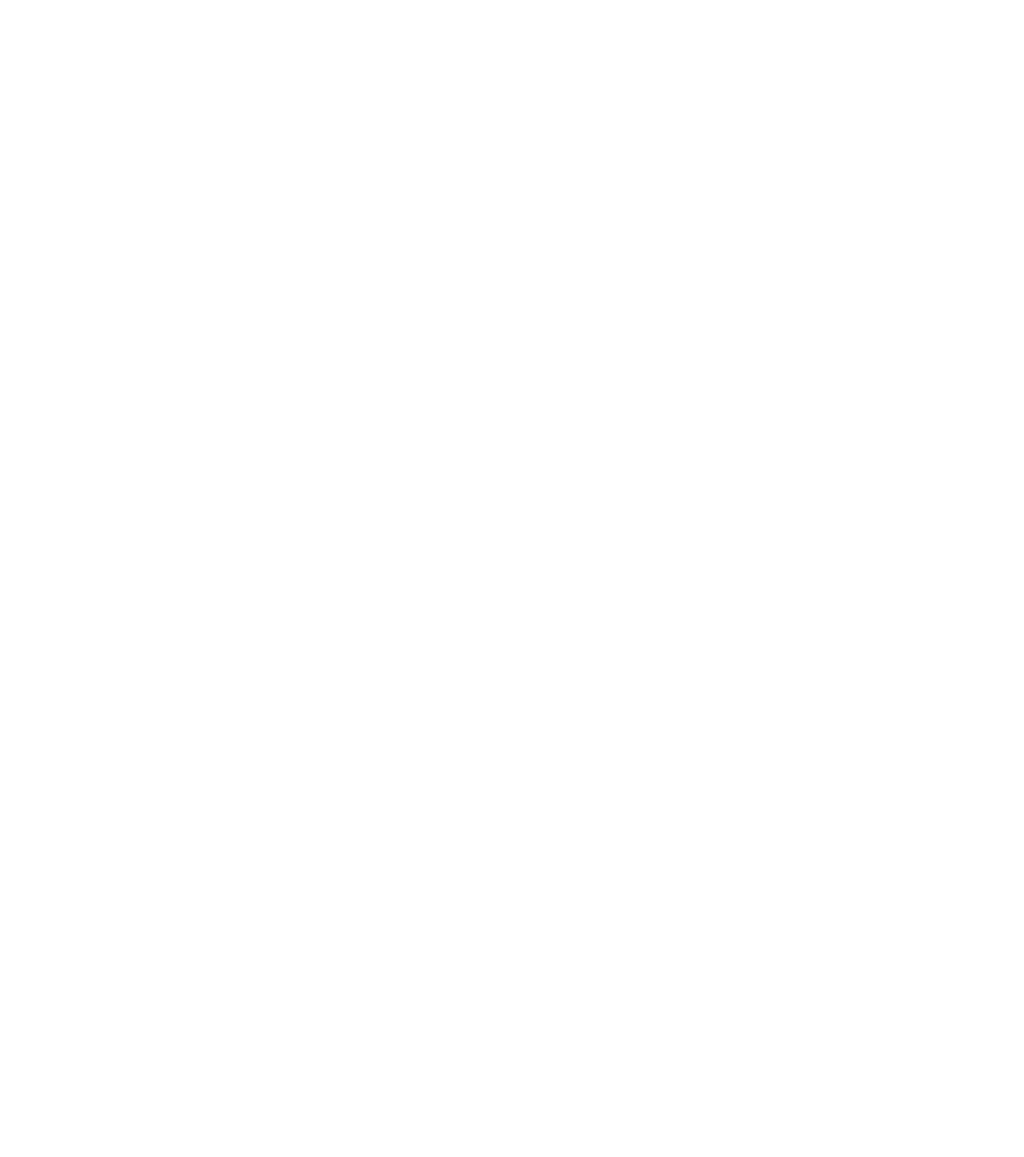
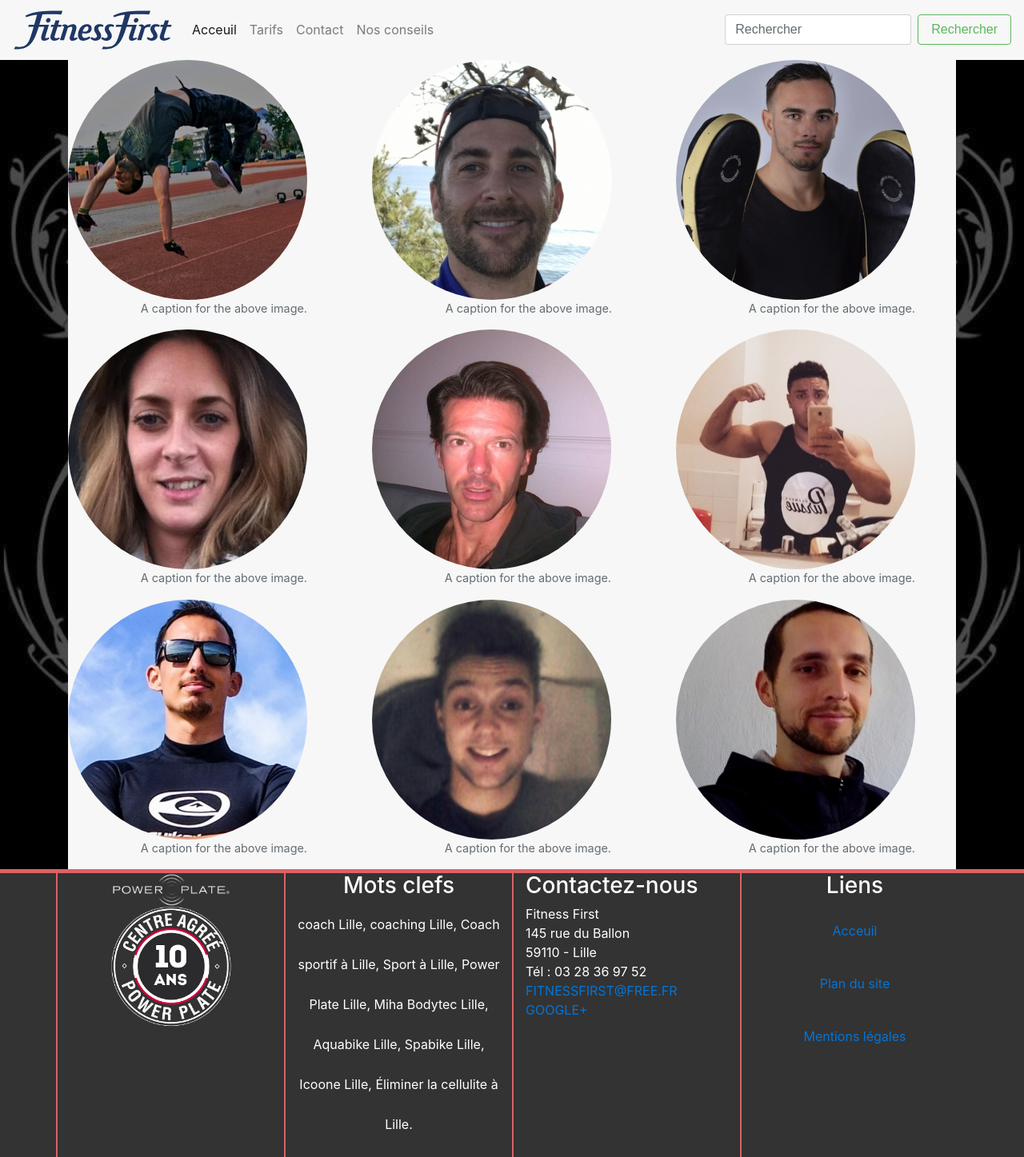
Before and after one commit to gustavofringe/projectSportsCoach, a plain HTML site: page pages/coach.html in a window 1280 px wide. Shown: the whole page at 80% size. Before the commit the page ends 800 px from the top, so only its background shows below. Drawn offline with nearby package versions, Linux system fonts and the light colour scheme; some packages are replaced by stand-ins of ours.

Commit message:
coach.html: add content

```diff
--- a/pages/advice.html
+++ b/pages/advice.html
@@ -0,0 +1,229 @@
+<!doctype html>
+<html class="no-js" lang="">
+<head>
+    <meta charset="utf-8">
+    <meta http-equiv="x-ua-compatible" content="ie=edge">
+    <title>Fitness First || Nous contactez</title>
+    <meta name="description"
+          content="Bienvenue sur le site de Power Management Lille. Venez faire du sport, vous remettre en forme ou faire du fitness avec nos coachs sportifs professionnels à Lille.">
+    <meta name="viewport" content="width=device-width, initial-scale=1">
+
+    <!-- Place favicon.ico in the root directory -->
+    <link rel="icon" href="../favicon.ico"/>
+    <link rel="stylesheet" href="../dist/css/bootstrap.css">
+    <link rel="stylesheet" href="../dist/css/bootstrap-datepicker.css">
+    <link rel="stylesheet" href="../scss/stylesheets/screen.css">
+    <script src="../js/vendor/modernizr-2.8.3.min.js"></script>
+</head>
+<body>
+<header>
+    <!--nav icon-->
+    <nav class="navbar navbar-toggleable-md navbar-light bg-faded">
+        <button class="navbar-toggler navbar-toggler-right" type="button" data-toggle="collapse"
+                data-target="#navbarSupportedContent" aria-controls="navbarSupportedContent" aria-expanded="false"
+                aria-label="Toggle navigation">
+            <span class="navbar-toggler-icon"></span>
+        </button>
+        <!--logo-->
+        <a class="navbar-brand" href="../index.html"><img src="../img/Fitness_logo.svg" alt="logo coach"></a>
+        <!--menu-->
+        <div class="collapse navbar-collapse" id="navbarSupportedContent">
+            <ul class="navbar-nav mr-auto">
+                <li class="nav-item active">
+                    <a class="nav-link" href="../index.html">Acceuil<span class="sr-only">(current)</span></a>
+                </li>
+                <li class="nav-item">
+                    <a class="nav-link" href="rate.html">Tarifs</a>
+                </li>
+                <li class="nav-item">
+                <a class="nav-link" href="contact.html">Contact</a>
+                </li>
+                <li class="nav-item">
+                    <a class="nav-link" href="coach.html">Nos coach</a>
+                </li>
+            </ul>
+            <form class="form-inline my-2 my-lg-0">
+                <input class="form-control mr-sm-2" type="text" placeholder="Rechercher">
+                <button class="btn btn-outline-success my-2 my-sm-0" type="submit">Rechercher</button>
+            </form>
+        </div>
+    </nav>
+
+</header>
+<main class="container">
+    <div class="site-content">
+        <h1>Nous contacter</h1>
+        <div class="row">
+            <div class="col-xs-12 col-md-12 col-lg-6 col-xl-6">
+                <article>
+                    <h2>Nos coordonnées</h2>
+                    <address>Fitness First <br>
+
+                        centre sportifs Lille <br>
+
+                        145 rue du Ballon <br>
+
+                        59110 Lille <br>
+
+
+                        <a href="mailto:example@example.com">Email : powershop@free.fr</a> <br>
+
+                        <a href="tel: 0328369752">Tel : 03 28 36 97 52</a>
+                    </address>
+                </article>
+            </div>
+            <!--datePicker-->
+            <div class="col-xs-12 col-md-12 col-lg-6 col-xl-6" id="sandbox-container">
+                <h2>Veuillez seletionner une date</h2>
+            </div>
+        </div>
+        <div class="row">
+            <!--map-->
+            <div class="col-xs-12 col-md-12 col-lg-6 col-xl-6">
+                <div id="map"></div>
+                <!-- /#map -->
+            </div>
+            <!-- /.col-xs-12 col-md-12 col-lg-6 col-xl-6 -->
+            <div class="col-xs-12 col-md-12 col-lg-6 col-xl-6">
+                <h2>Vos coordonnées</h2>
+                <!--form-->
+                <form>
+                    <div class="form-group">
+                        <label for="lastname">Votre nom :</label>
+                        <input type="text" class="form-control" id="lastname" aria-describedby="emailHelp"
+                               placeholder="Votre nom">
+                    </div>
+                    <div class="form-group">
+                        <label for="firstname">Votre prénom :</label>
+                        <input type="text" class="form-control" id="firstname" aria-describedby="emailHelp"
+                               placeholder="Enter email">
+                    </div>
+                    <div class="form-group">
+                        <label for="phone">Votre téléphone :</label>
+                        <input type="tel" class="form-control" id="phone" aria-describedby="emailHelp"
+                               placeholder="Votre téléphone">
+                    </div>
+                    <div class="form-group">
+                        <label for="exampleInputEmail1">Votre email :</label>
+                        <input type="email" class="form-control" id="exampleInputEmail1" aria-describedby="emailHelp"
+                               placeholder="Enter email">
+                    </div>
+
+                    <div class="form-group">
+                        <label for="exampleTextarea">Votre message</label>
+                        <textarea class="form-control" id="exampleTextarea" rows="3"
+                                  placeholder="N'hesitez pas à nous laisser un message"></textarea>
+                    </div>
+                    <!--modal-->
+                    <div class="modal fade" id="myModal">
+                        <div class="modal-dialog" role="document">
+                            <div class="modal-content">
+                                <div class="modal-header">
+                                    <h5 class="modal-title">Votre demande de rendez-vous est validé</h5>
+                                    <button type="button" class="close" data-dismiss="modal" aria-label="Close">
+                                        <span aria-hidden="true">&times;</span>
+                                    </button>
+                                </div>
+                                <div class="modal-body">
+                                    <p>Un de nos coach vous contactera sous peu</p>
+                                </div>
+                                <div class="modal-footer">
+                                    <button type="button" class="btn btn-secondary" data-dismiss="modal">Close</button>
+                                </div>
+                            </div>
+                        </div>
+                    </div>
+                    <button type="button" class="btn btn-primary" data-toggle="modal" data-target="#myModal">Valider
+                    </button>
+                </form>
+            </div>
+            <!-- /.col-xs-12 col-md-12 col-lg-6 col-xl-6 -->
+        </div>
+        <!-- /.row -->
+    </div>
+    <!-- /.site-content -->
+
+
+</main>
+<footer>
+    <div class="container">
+        <div class="row">
+            <div class="border col-xl-3">
+                <img src="../img/logo-powerplate.png" alt="powerplate"><img src="../img/Centre-Agree-10.png"
+                                                                            alt="centre agree">
+            </div>
+            <div class="border col-xl-3">
+                <article>
+                    <h3>Mots clefs</h3>
+
+                    <p>coach Lille, coaching Lille, Coach sportif à Lille, Sport à Lille, Power Plate Lille,
+                        Miha Bodytec Lille, Aquabike Lille, Spabike Lille, Icoone Lille, Éliminer la cellulite à
+                        Lille.</p>
+                </article>
+            </div>
+            <div class="border col-xl-3">
+                <h3>Contactez-nous</h3>
+
+
+                <address title="contact">
+                    Fitness First<br>
+                    145 rue du Ballon <br>
+                    59110 - Lille <br>
+                    Tél : 03 28 36 97 52 <br>
+                    <a href="mailto:example@example.com">FITNESSFIRST@FREE.FR</a>
+                    <a href="https://plus.google.com/">GOOGLE+</a>
+                </address>
+
+
+            </div>
+            <div class="border col-xl-3">
+                <article>
+                    <h3>Liens</h3>
+
+                    <nav>
+                        <ul class="nav flex-column">
+                            <li class="nav-item">
+                                <a class="nav-link" href="#">Acceuil</a>
+                            </li>
+                            <li class="nav-item">
+                                <a class="nav-link" href="#">Plan du site</a>
+                            </li>
+                            <li class="nav-item">
+                                <a class="nav-link" href="#">Mentions légales</a>
+                            </li>
+                        </ul>
+
+                    </nav>
+                </article>
+            </div>
+        </div>
+    </div>
+</footer>
+<script src="https://code.jquery.com/jquery-1.12.0.min.js"></script>
+<script>window.jQuery || document.write('<script src="js/vendor/jquery-1.12.0.min.js"><\/script>')</script>
+<script src="../dist/js/bootstrap.js"></script>
+<script src="https://maps.googleapis.com/maps/api/js?key=AIzaSyA0zZCpLabRlisarVr9Gepq-vJmO8ErIHI&callback=initMap" async
+        defer></script>
+<script src="../js/jquery-3.2.1.min.js"></script>
+<script src="../dist/js/bootstrap-datepicker.js"></script>
+<script src="../js/main.js"></script>
+
+<!-- Google Analytics: change UA-XXXXX-X to be your site's ID. -->
+<script>
+    (function (b, o, i, l, e, r) {
+        b.GoogleAnalyticsObject = l;
+        b[l] || (b[l] =
+            function () {
+                (b[l].q = b[l].q || []).push(arguments)
+            });
+        b[l].l = +new Date;
+        e = o.createElement(i);
+        r = o.getElementsByTagName(i)[0];
+        e.src = 'https://www.google-analytics.com/analytics.js';
+        r.parentNode.insertBefore(e, r)
+    }(window, document, 'script', 'ga'));
+    ga('create', 'UA-XXXXX-X', 'auto');
+    ga('send', 'pageview');
+</script>
+</body>
+</html>
--- a/pages/coach.html
+++ b/pages/coach.html
@@ -0,0 +1,220 @@
+<!doctype html>
+<html class="no-js" lang="">
+<head>
+    <meta charset="utf-8">
+    <meta http-equiv="x-ua-compatible" content="ie=edge">
+    <title>Fitness First || Nous contactez</title>
+    <meta name="description"
+          content="Bienvenue sur le site de Power Management Lille. Venez faire du sport, vous remettre en forme ou faire du fitness avec nos coachs sportifs professionnels à Lille.">
+    <meta name="viewport" content="width=device-width, initial-scale=1">
+
+    <!-- Place favicon.ico in the root directory -->
+    <link rel="icon" href="../favicon.ico"/>
+    <link rel="stylesheet" href="../dist/css/bootstrap.css">
+    <link rel="stylesheet" href="../dist/css/bootstrap-datepicker.css">
+    <link rel="stylesheet" href="../scss/stylesheets/screen.css">
+    <script src="../js/vendor/modernizr-2.8.3.min.js"></script>
+</head>
+<body>
+<header>
+    <!--nav icon-->
+    <nav class="navbar navbar-toggleable-md navbar-light bg-faded">
+        <button class="navbar-toggler navbar-toggler-right" type="button" data-toggle="collapse"
+                data-target="#navbarSupportedContent" aria-controls="navbarSupportedContent" aria-expanded="false"
+                aria-label="Toggle navigation">
+            <span class="navbar-toggler-icon"></span>
+        </button>
+        <!--logo-->
+        <a class="navbar-brand" href="../index.html"><img src="../img/Fitness_logo.svg" alt="logo coach"></a>
+        <!--menu-->
+        <div class="collapse navbar-collapse" id="navbarSupportedContent">
+            <ul class="navbar-nav mr-auto">
+                <li class="nav-item active">
+                    <a class="nav-link" href="../index.html">Acceuil<span class="sr-only">(current)</span></a>
+                </li>
+                <li class="nav-item">
+                    <a class="nav-link" href="rate.html">Tarifs</a>
+                </li>
+                <li class="nav-item">
+                    <a class="nav-link" href="contact.html">Contact</a>
+                </li>
+                <li class="nav-item">
+                    <a class="nav-link" href="advice.html">Nos conseils</a>
+                </li>
+            </ul>
+            <form class="form-inline my-2 my-lg-0">
+                <input class="form-control mr-sm-2" type="text" placeholder="Rechercher">
+                <button class="btn btn-outline-success my-2 my-sm-0" type="submit">Rechercher</button>
+            </form>
+        </div>
+    </nav>
+
+</header>
+<main class="container">
+    <div class="site-content">
+        <div class="row">
+            <div class="col-4">
+                <figure class="figure">
+                    <img src="../img/coach/604221.jpeg" alt="..." class="rounded-circle rounded float-left">
+                    <figcaption class="figure-caption text-right">A caption for the above image.</figcaption>
+                </figure>
+            </div>
+            <!-- /.col-4 -->
+            <div class="col-4">
+                <figure class="figure">
+                    <img src="../img/coach/606238.jpeg" alt="..." class="rounded-circle rounded float-right">
+                    <figcaption class="figure-caption text-right">A caption for the above image.</figcaption>
+                </figure>
+                <!-- /.figure --></div>
+            <!-- /.col-4 -->
+            <div class="col-4">
+                <figure class="figure">
+                    <img src="../img/coach/608943.png" alt="..." class="rounded-circle rounded float-right">
+                    <figcaption class="figure-caption text-right">A caption for the above image.</figcaption>
+                </figure>
+                <!-- /.figure --></div>
+            <!-- /.col-4 -->
+        </div>
+        <!-- /.row -->
+        <div class="row">
+            <div class="col-4">
+                <figure class="figure">
+                    <img src="../img/coach/609397.jpeg" alt="..." class="rounded-circle rounded float-right">
+                    <figcaption class="figure-caption text-right">A caption for the above image.</figcaption>
+                </figure>
+                <!-- /.figure -->
+            </div>
+            <!-- /.col-4 -->
+            <div class="col-4">
+                <figure class="figure">
+                    <img src="../img/coach/609409.jpeg" alt="..." class="rounded-circle rounded float-right">
+                    <figcaption class="figure-caption text-right">A caption for the above image.</figcaption>
+                </figure>
+                <!-- /.figure -->
+            </div>
+            <!-- /.col-4 -->
+            <div class="col-4">
+                <figure class="figure">
+                    <img src="../img/coach/609412.jpeg" alt="..." class="rounded-circle rounded float-right">
+                    <figcaption class="figure-caption text-right">A caption for the above image.</figcaption>
+                </figure>
+                <!-- /.figure -->
+            </div>
+            <!-- /.col-4 -->
+        </div>
+        <!-- /.row -->
+        <div class="row">
+            <div class="col-4">
+                <figure class="figure">
+                    <img src="../img/coach/609415.jpeg" alt="..." class="rounded-circle rounded float-right">
+                    <figcaption class="figure-caption text-right">A caption for the above image.</figcaption>
+                </figure>
+                <!-- /.figure -->
+            </div>
+            <!-- /.col-4 -->
+            <div class="col-4">
+                <figure class="figure">
+                    <img src="../img/coach/609418.jpeg" alt="..." class="rounded-circle rounded float-right">
+                    <figcaption class="figure-caption text-right">A caption for the above image.</figcaption>
+                </figure>
+                <!-- /.figure -->
+            </div>
+            <!-- /.col-4 -->
+            <div class="col-4">
+                <figure class="figure">
+                    <img src="../img/coach/609419.jpeg" alt="..." class="rounded-circle rounded float-right">
+                    <figcaption class="figure-caption text-right">A caption for the above image.</figcaption>
+                </figure>
+                <!-- /.figure -->
+            </div>
+            <!-- /.col-4 -->
+        </div>
+        <!-- /.row -->
+
+    </div>
+    <!-- /.site-content -->
+
+
+</main>
+<footer>
+    <div class="container">
+        <div class="row">
+            <div class="border col-xl-3">
+                <img src="../img/logo-powerplate.png" alt="powerplate"><img src="../img/Centre-Agree-10.png"
+                                                                            alt="centre agree">
+            </div>
+            <div class="border col-xl-3">
+                <article>
+                    <h3>Mots clefs</h3>
+
+                    <p>coach Lille, coaching Lille, Coach sportif à Lille, Sport à Lille, Power Plate Lille,
+                        Miha Bodytec Lille, Aquabike Lille, Spabike Lille, Icoone Lille, Éliminer la cellulite à
+                        Lille.</p>
+                </article>
+            </div>
+            <div class="border col-xl-3">
+                <h3>Contactez-nous</h3>
+
+
+                <address title="contact">
+                    Fitness First<br>
+                    145 rue du Ballon <br>
+                    59110 - Lille <br>
+                    Tél : 03 28 36 97 52 <br>
+                    <a href="mailto:example@example.com">FITNESSFIRST@FREE.FR</a>
+                    <a href="https://plus.google.com/">GOOGLE+</a>
+                </address>
+
+
+            </div>
+            <div class="border col-xl-3">
+                <article>
+                    <h3>Liens</h3>
+
+                    <nav>
+                        <ul class="nav flex-column">
+                            <li class="nav-item">
+                                <a class="nav-link" href="#">Acceuil</a>
+                            </li>
+                            <li class="nav-item">
+                                <a class="nav-link" href="#">Plan du site</a>
+                            </li>
+                            <li class="nav-item">
+                                <a class="nav-link" href="#">Mentions légales</a>
+                            </li>
+                        </ul>
+
+                    </nav>
+                </article>
+            </div>
+        </div>
+    </div>
+</footer>
+<script src="https://code.jquery.com/jquery-1.12.0.min.js"></script>
+<script>window.jQuery || document.write('<script src="js/vendor/jquery-1.12.0.min.js"><\/script>')</script>
+<script src="../dist/js/bootstrap.js"></script>
+<script src="https://maps.googleapis.com/maps/api/js?key=AIzaSyA0zZCpLabRlisarVr9Gepq-vJmO8ErIHI&callback=initMap" async
+        defer></script>
+<script src="../js/jquery-3.2.1.min.js"></script>
+<script src="../dist/js/bootstrap-datepicker.js"></script>
+<script src="../js/main.js"></script>
+
+<!-- Google Analytics: change UA-XXXXX-X to be your site's ID. -->
+<script>
+    (function (b, o, i, l, e, r) {
+        b.GoogleAnalyticsObject = l;
+        b[l] || (b[l] =
+            function () {
+                (b[l].q = b[l].q || []).push(arguments)
+            });
+        b[l].l = +new Date;
+        e = o.createElement(i);
+        r = o.getElementsByTagName(i)[0];
+        e.src = 'https://www.google-analytics.com/analytics.js';
+        r.parentNode.insertBefore(e, r)
+    }(window, document, 'script', 'ga'));
+    ga('create', 'UA-XXXXX-X', 'auto');
+    ga('send', 'pageview');
+</script>
+</body>
+</html>
```
Also changed, not shown: pages/contact.html (+6 -0 lines), pages/rate.html (+6 -0 lines), img/coach/604221.jpeg (added), img/coach/606238.jpeg (added), img/coach/608943.png (added), img/coach/609397.jpeg (added), img/coach/609409.jpeg (added), img/coach/609412.jpeg (added), img/coach/609415.jpeg (added), img/coach/609418.jpeg (added), img/coach/609419.jpeg (added), img/coach/609430.jpeg (added).
